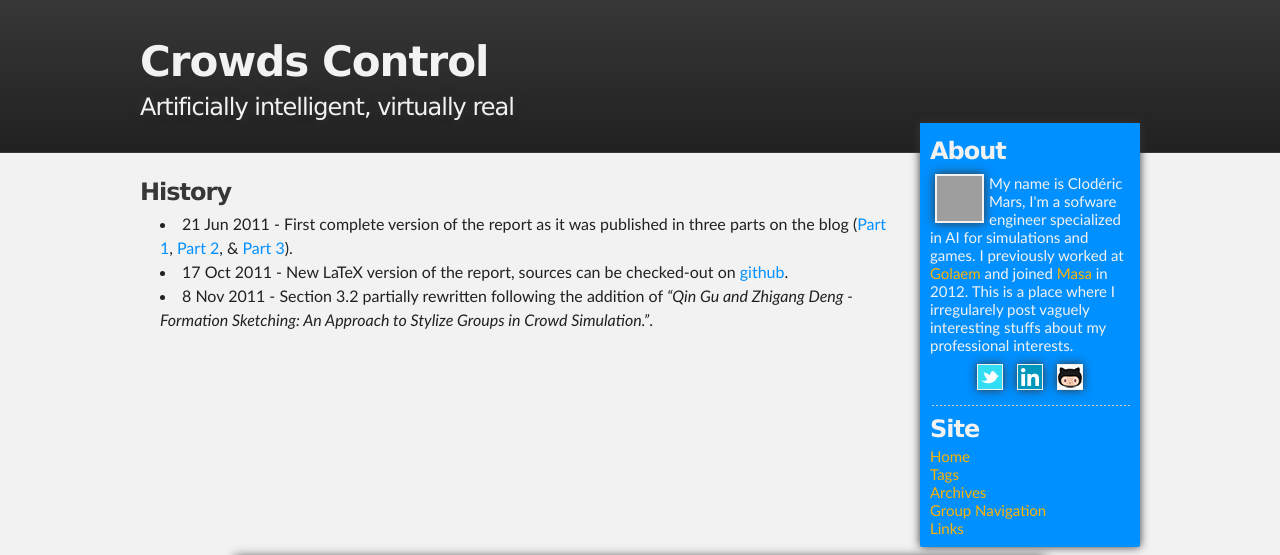
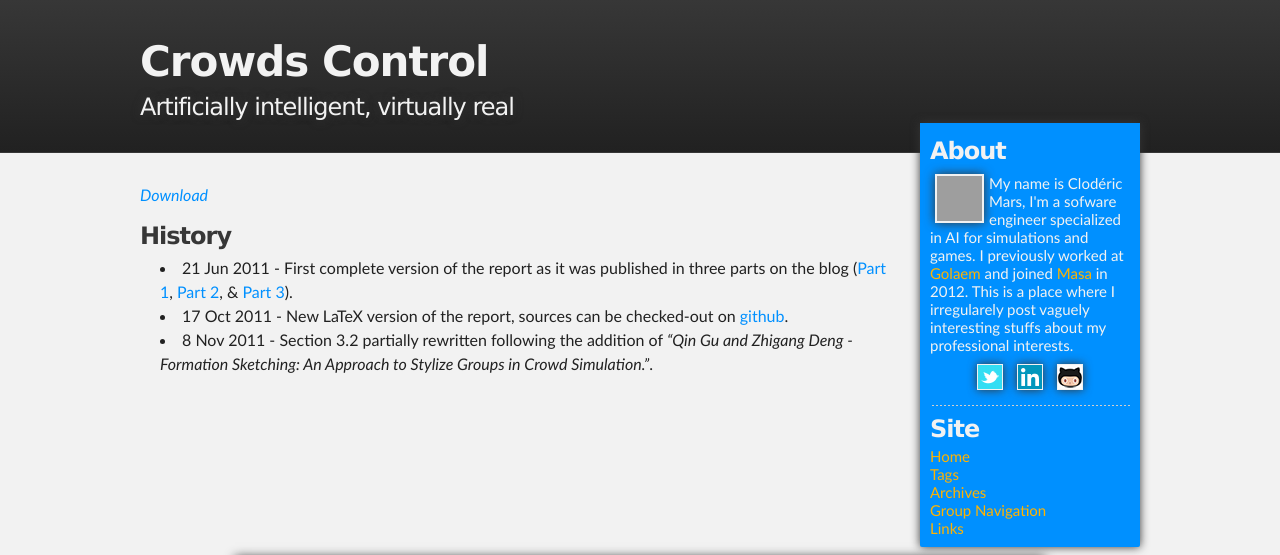
Before and after one commit to cloderic/www, a Jekyll site: the page built from group-navigation-state-of-the-art-report/index.markdown, in a window 1280 px wide, cut to the strip 0-555 px from the top of the page. Built offline with Jekyll 4.4.1, drawn with Linux system fonts in a browser that asks for light colours; comment, search, counter and statistics services are not loaded; grey boxes are pictures that could not be loaded.

Commit message:
Adding the pdf for group navigation state-of-the-art

```diff
--- a/group-navigation-state-of-the-art-report/index.markdown
+++ b/group-navigation-state-of-the-art-report/index.markdown
@@ -2,6 +2,8 @@
 layout: default
 title: "Group navigation state-of-the-art report"
 ---
+
+[*Download*](./Group-Navigation-State-of-the-art-report.pdf)
 
 ## History ##
 
```
Also changed, not shown: 1 other file.
